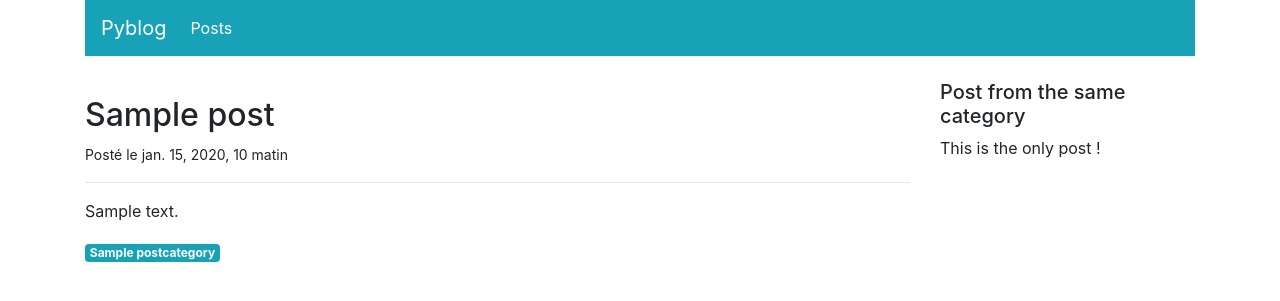
After one commit to Kr4v3N/Django-blog, a Django app: page /blog/posts/detail/1/ in a window 1280 px wide. The commit adds this page. Shown: the top 301 px of the page. Run offline with Django 3.2, Linux system fonts and the light colour scheme; tables that the repository leaves empty hold one stand-in row (values such as "Sample post"); some libraries are stand-ins or nearby versions.

Commit message:
Added links to articles of the same categories

```diff
--- a/django_blog/urls.py
+++ b/django_blog/urls.py
@@ -20,3 +20,9 @@ urlpatterns = [
     path('admin/', admin.site.urls),
     path('blog/', include('pyblog.urls')),
 ]
+
+
+# Customizing admin texts
+admin.site.site_header = 'Administration du blog'
+admin.site.index_title = 'Bienvenue'
+admin.site.site_title = 'Panneau de configuration'
--- /dev/null
+++ b/pyblog/templates/blog/post_detail.html
@@ -0,0 +1,31 @@
+{% extends 'base.html' %}
+
+{% block title %}{{ post.title }}{% endblock %}
+
+{% block content %}
+<div class="col-sm-9">
+    <div class="mt-3">
+        <h2>{{ post.title}}</h2>
+        <small>Posté le {{ post.created_at }}</small>
+        <hr>
+        <p class="text-muted">
+            {{ post.text|linebreaks|safe}}
+        </p>
+        <a href="{% url 'post-list' post.category.slug %}" class="badge badge-info">
+            {{ post.category.name|capfirst }}
+        </a>
+    </div>
+</div>
+<div class="col-sm-3">
+    <h5>Post from the same category</h5>
+    <ul class="list-group">
+        {% for post in posts_same_category %}
+        <li class="list-group-item">
+            <a href="{% url 'post-detail' post.pk %}">{{ post.title|truncatewords:4 }}</a>
+        </li>
+        {% empty %}
+        This is the only post !
+        {% endfor %}
+    </ul>
+</div>
+{% endblock content %}
--- a/pyblog/templates/blog/post_list.html
+++ b/pyblog/templates/blog/post_list.html
@@ -7,12 +7,12 @@
 
     {% for post in posts %}
     <div class="mb-4">
-        <h3><a href="#">{{ post.title }}</a></h3>
-        <small>Posted on {{ post.created_at }} </small>
+        <h3><a href="{% url 'post-detail' post.pk %}">{{ post.title }}</a></h3>
+        <small>Posté le {{ post.created_at }} </small>
         <hr>
         <p class="text-muted">
             {{post.text|linebreaks|safe|truncatewords:100 }}
-            <a href="#">[Read more]</a>
+            <a href="{% url 'post-detail' post.pk %}">[Read more]</a>
         </p>
         <a href="{% url 'post-list' post.category.slug %}" class="badge badge-info">
             {{ post.category.name|capfirst }}
--- a/pyblog/urls.py
+++ b/pyblog/urls.py
@@ -5,4 +5,5 @@ from pyblog import views
 urlpatterns = [
     path('posts/', views.post_list, name='home'),
     path('posts/<str:category_name>/', views.post_list, name='post-list'),
+    path('posts/detail/<int:post_id>/', views.post_detail, name='post-detail'),
 ]
--- a/pyblog/views.py
+++ b/pyblog/views.py
@@ -1,4 +1,4 @@
-from django.shortcuts import render
+from django.shortcuts import render, get_object_or_404
 
 from pyblog.models import Post
 from pyblog import model_helpers
@@ -18,3 +18,16 @@ def post_list(request, category_name=model_helpers.post_category_all.slug()):
     }
 
     return render(request, 'blog/post_list.html', context)
+
+
+def post_detail(request, post_id):
+    post = get_object_or_404(Post, pk=post_id)
+    posts_same_category = Post.objects.filter(published=True, category=post.category)\
+        .exclude(pk=post_id)
+
+    context = {
+        'navigation_items': navigation.navigation_items(navigation.NAV_POSTS),
+        'post': post,
+        'posts_same_category': posts_same_category,
+    }
+    return render(request, 'blog/post_detail.html', context)
```
